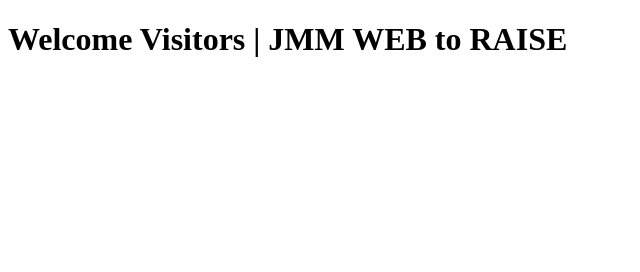
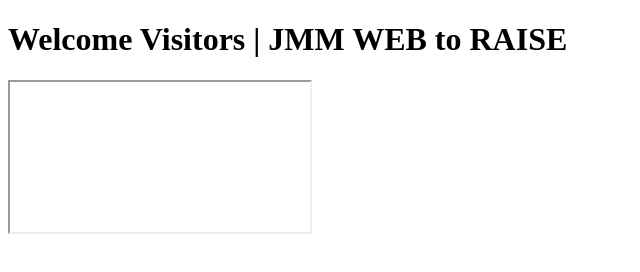
Before and after one commit to CofMug/web-automation, a plain HTML site: page index.html in a window 1280 px wide. Shown: the whole page, without its empty margins (0-640 px from the left). Drawn offline with Linux system fonts and the light colour scheme.

Commit message:
Update index.html

```diff
--- a/index.html
+++ b/index.html
@@ -5,5 +5,6 @@
 <meta name="viewport" content="width=device-width, initial-scale=1.0">
 <title>Home</title>
 <h1>Welcome Visitors | JMM WEB to RAISE</h1>
+  <iframe>https://script.google.com/macros/s/AKfycbyWkCYXRLPF9lsdBZ35xrJaaZg7DNeyQM8DovZ7DJbI/dev</iframe>
 </body>
 </html>
```
